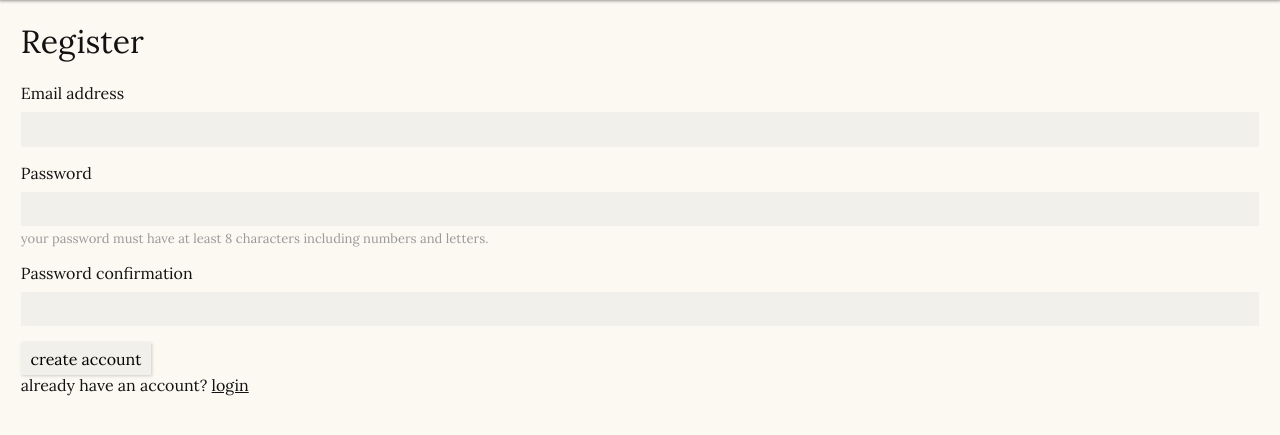
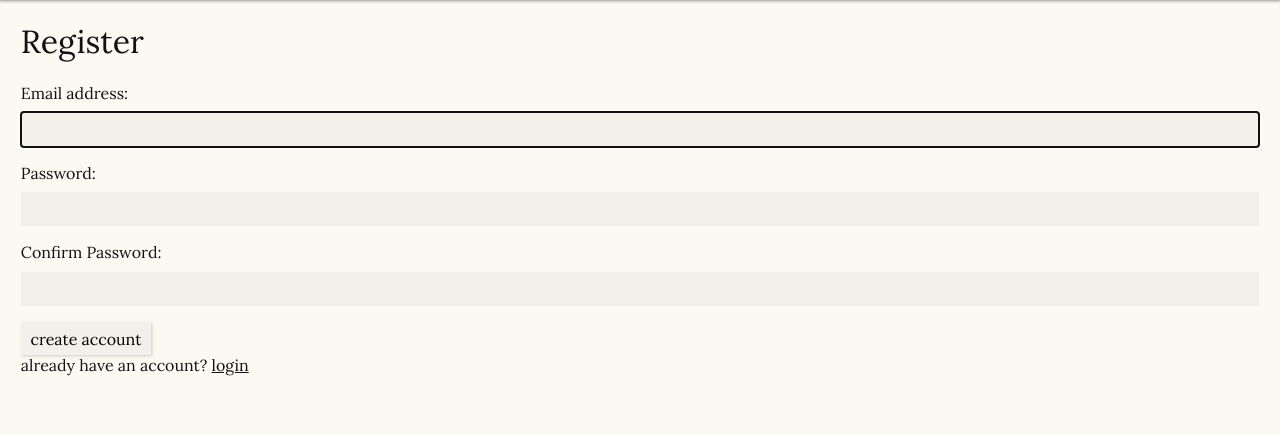
Before and after one commit to juliavillela/tick_project, a Django app: page /users/register/ in a window 1280 px wide. Shown: the part 50-485 px from the top of the page. Run offline with Django 5.2, Linux system fonts and the light colour scheme; some web fonts are replaced.

Commit message:
create RegisterForm class refactor register view to use  it

```diff
--- a/tick_project/templates/register.html
+++ b/tick_project/templates/register.html
@@ -5,19 +5,15 @@
 
 <form method="post" class="form">
     {% csrf_token %}
-    <div>
-      <label for="email" class="form-label">Email address</label>
-      <input type="email" class="form-control" id="email" aria-describedby="emailHelp" name="email">
-    </div>
-    <div>
-      <label for="password" class="form-label">Password</label>
-      <input type="password" class="form-control" id="password" aria-describedby="passwordHelp" name="password">
-      <div id="passwordHelp" class="form-help-text">your password must have at least 8 characters including numbers and letters.</div>
-    </div>
-    <div>
-        <label for="password-confirmation" class="form-label">Password confirmation</label>
-        <input type="password" class="form-control" id="password-confirmation" name="password-confirmation">
-    </div>
+      {% for field in form %}
+      <div class="mb-1">
+        {{ field.label_tag }}
+        {{ field }}
+        {% if field.errors %}
+          <div class="text-danger">{{ field.errors }}</div>
+        {% endif %}
+      </div>
+    {% endfor %}
     <button type="submit" class="button">create account</button>
     <div> already have an account? <a href="{% url 'users:login' %}" class="link">login</a></div>
   </form>
--- a/tick_project/users/forms.py
+++ b/tick_project/users/forms.py
@@ -1,5 +1,6 @@
 from django.contrib.auth.forms import UserCreationForm, UserChangeForm
-
+from django.core.exceptions import ValidationError
+from django import forms
 from .models import User
 
 class UserCreationForm(UserCreationForm):
@@ -13,3 +14,34 @@ class UserChangeForm(UserChangeForm):
     class Meta:
         model = User
         fields = ("email",)
+
+class RegisterForm(UserCreationForm):
+    password1 = forms.CharField(
+        label="Password",
+        widget=forms.PasswordInput(attrs={'class': 'form-control'})
+    )
+    password2 = forms.CharField(
+        label="Confirm Password",
+        widget=forms.PasswordInput(attrs={'class': 'form-control'})
+    )
+
+    class Meta:
+        model = User
+        fields = ['email']
+        widgets = {
+            'email': forms.EmailInput(attrs={'class': 'form-control'}),
+        }
+
+    def clean_email(self):
+        email = self.cleaned_data.get("email")
+        if User.objects.filter(email=email).exists():
+            raise ValidationError("Email is already registered.")
+        return email
+
+    def clean(self):
+        cleaned_data = super().clean()
+        password1 = cleaned_data.get("password1")
+        password2 = cleaned_data.get("password2")
+
+        if password1 and password2 and password1 != password2:
+            self.add_error("password2", "Passwords do not match.")
--- a/tick_project/users/views.py
+++ b/tick_project/users/views.py
@@ -4,29 +4,28 @@ from django.contrib.auth import logout, authenticate, login, get_user_model
 from django.contrib.auth.decorators import login_required
 from django.shortcuts import redirect
 
+from .forms import RegisterForm
+
 login_redirect = 'tracker:dashboard'
 User = get_user_model()
 
 def register(request):
     template = "register.html"
+
     if request.method == "POST":
-        email = request.POST.get("email")
-        password = request.POST.get("password")
-        password_confirmation = request.POST.get("password-confirmation")
-        # check password matches confirmation
-        if password != password_confirmation:
-            messages.error(request, "Passwords do not match.")
-            return render(request, template)
-        # check email is unique in database:
-        if User.objects.filter(email=email).exists():
-            messages.error(request, "Email is already registered.")
-            return render(request, template)
-        user = User.objects.create_user(email=email, password=password)
-        login(request,user)
-        return redirect(login_redirect)
-
+        form = RegisterForm(request.POST)
+        if form.is_valid():
+            user = form.save()
+            login(request,user)
+            return redirect(login_redirect)
+        else:
+            messages.error(request, "Something went wrong! :( Please correct the errors bellow:")
+            return render(request, template, {"form":form})
     else:
-        return render(request, template)
+        context = {
+        "form": RegisterForm()
+        }
+        return render(request, template, context)
 
 def login_view(request):
     template = "login.html"
```
